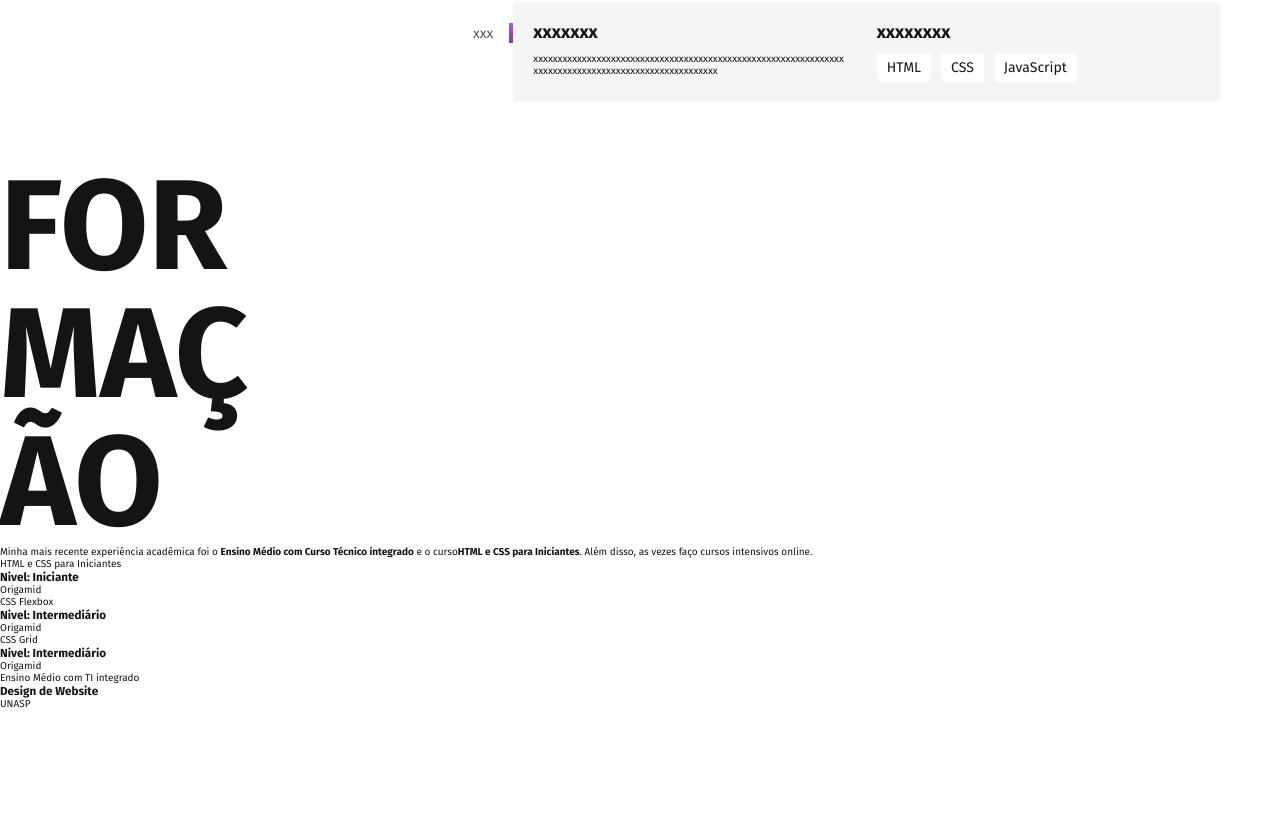
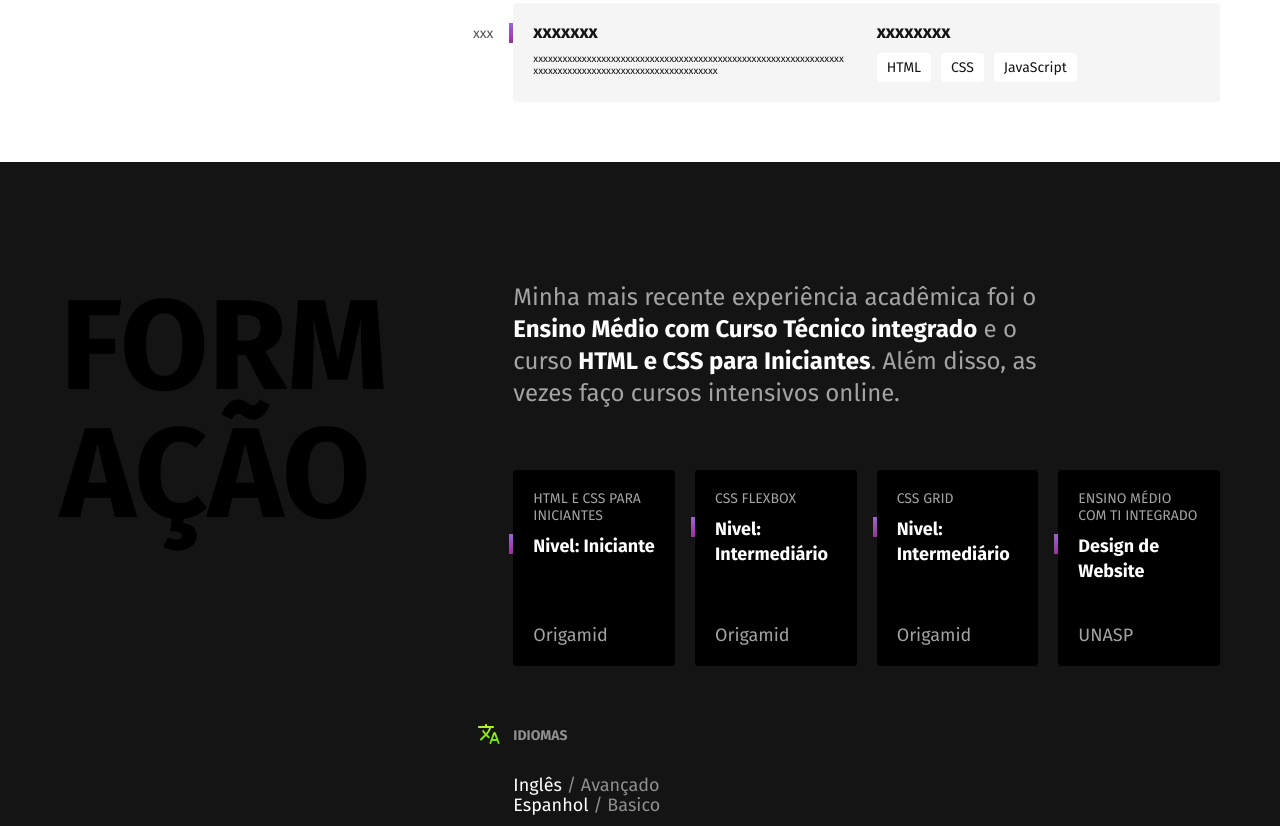
Before and after one commit to kkkkkaua/portifolio, a plain HTML site: page index.html in a window 1280 px wide. Shown: the part 1154-1980 px from the top of the page. Before the commit the page ends 1864 px from the top, so only its background shows below. Drawn offline with Linux system fonts and the light colour scheme.

Commit message:
formacao-end

```diff
--- a/assets/css/experiencia.css
+++ b/assets/css/experiencia.css
@@ -74,9 +74,13 @@
 }
 
 .empresa-txt {
-  font-size: 1.4rem;
-  line-height: 1.4;
+  font-size: 2.4rem;
+  line-height: 1.33;
   color: #525252;
+
+  max-width: 40ch;
+
+  margin-bottom: 6rem;
 }
 
 .empresa-habilidades {
--- a/assets/css/formacao.css
+++ b/assets/css/formacao.css
@@ -0,0 +1,165 @@
+.formacao {
+  background: #141414;
+  color: #fff;
+}
+
+.formacao-container {
+  max-width: 120rem;
+
+  padding: 12rem 2rem;
+  margin: 0 auto;
+
+  display: grid;
+  grid-template-columns: 1fr 2fr;
+  gap: 10rem;
+
+  position: relative;
+}
+
+.formacao-container::after {
+  content: '';
+
+  display: block;
+
+  width: 13rem;
+  height: 10rem;
+
+  background: url('../img/detalhe.svg') no-repeat center;
+
+  position: absolute;
+  bottom: -5rem;
+  left: 2rem;
+}
+
+.formacao .subtitulo {
+  color: #000;
+  max-width: 5ch;
+}
+
+.formacao-txt {
+  font-size: 2.4rem;
+  line-height: 1.33;
+  color: #a3a3a3;
+
+  max-width: 40ch;
+
+  margin-bottom: 6rem;
+}
+
+.formacao-txt strong {
+  color: #fff;
+}
+
+.faculdade-lista {
+  display: flex;
+  flex-wrap: wrap;
+  gap: 2rem;
+
+  margin-bottom: 6rem;
+}
+
+.faculdade {
+  display: flex;
+  flex: 1;
+  flex-direction: column;
+
+  background: #000;
+
+  padding: 2rem;
+
+  border-radius: 0.4rem;
+}
+
+.faculdade-tipo {
+  font-size: 1.4rem;
+  text-transform: uppercase;
+  color: #a3a3a3;
+
+  margin-bottom: 1rem;
+}
+
+.faculdade-curso {
+  font-size: 1.8rem;
+  line-height: 1.4;
+
+  margin-bottom: 4rem;
+  position: relative;
+
+  flex: 1;
+}
+
+.faculdade-curso::before {
+  content: '';
+
+  display: block;
+
+  width: 0.4rem;
+  height: 2rem;
+
+  background: linear-gradient(#96c, #939);
+
+  position: absolute;
+  left: -2.4rem;
+}
+
+.faculdade-instituicao {
+  font-size: 1.8rem;
+  color: #a3a3a3;
+}
+
+.formacao-extra h3 {
+  font-size: 1.4rem;
+  line-height: 1.4;
+  color: #8f8f8f;
+  text-transform: uppercase;
+
+  margin-bottom: 3rem;
+
+  position: relative;
+}
+
+.formacao-extra h3::before {
+  content: '';
+
+  display: block;
+
+  height: 2.4rem;
+  width: 2.4rem;
+  background: url(../img/idiomas.svg) no-repeat center center;
+
+  position: absolute;
+  left: -3.6rem;
+  top: -0.4rem;
+}
+
+.formacao-extra {
+  font-size: 1.8rem;
+  line-height: 1.1;
+  margin-bottom: 2rem;
+}
+
+.formacao-extra span {
+  color: #8f8f8f;
+}
+
+@media (max-width: 800px) {
+  .formacao-container {
+    grid-template-columns: 1fr;
+    gap: 4rem;
+
+    padding: 6rem 2rem;
+  }
+
+  .formacao .subtitulo {
+    color: #fff;
+  }
+
+  .formacao-txt {
+    font-size: 2rem;
+  }
+
+  .formacao-extra h3::before {
+    position: initial;
+    margin-bottom: 1rem;
+  }
+}
--- a/assets/css/global.css
+++ b/assets/css/global.css
@@ -29,6 +29,6 @@ img {
   .subtitulo {
     font-size: 4.8rem;
     text-transform: capitalize;
-    max-width: initial;
+    max-width: initial !important;
   }
 }
--- a/index.html
+++ b/index.html
@@ -93,34 +93,42 @@
           <p class="formacao-txt">
             Minha mais recente experiência acadêmica foi o
             <strong>Ensino Médio com Curso Técnico integrado</strong> e o
-            curso<strong>HTML e CSS para Iniciantes</strong>. Além disso, as
+            curso<strong> HTML e CSS para Iniciantes</strong>. Além disso, as
             vezes faço cursos intensivos online.
           </p>
-          <ul>
-            <li>
-              <span>HTML e CSS para Iniciantes</span>
-              <h3>Nivel: Iniciante</h3>
-              <span>Origamid</span>
+          <ul class="faculdade-lista">
+            <li class="faculdade">
+              <span class="faculdade-tipo">HTML e CSS para Iniciantes</span>
+              <h3 class="faculdade-curso">Nivel: Iniciante</h3>
+              <span class="faculdade-instituicao">Origamid</span>
             </li>
 
-            <li>
-              <span>CSS Flexbox</span>
-              <h3>Nivel: Intermediário</h3>
-              <span>Origamid</span>
+            <li class="faculdade">
+              <span class="faculdade-tipo">CSS Flexbox</span>
+              <h3 class="faculdade-curso">Nivel: Intermediário</h3>
+              <span class="faculdade-instituicao">Origamid</span>
             </li>
 
-            <li>
-              <span>CSS Grid</span>
-              <h3>Nivel: Intermediário</h3>
-              <span>Origamid</span>
+            <li class="faculdade">
+              <span class="faculdade-tipo">CSS Grid</span>
+              <h3 class="faculdade-curso">Nivel: Intermediário</h3>
+              <span class="faculdade-instituicao">Origamid</span>
             </li>
 
-            <li>
-              <span>Ensino Médio com TI integrado</span>
-              <h3>Design de Website</h3>
-              <span>UNASP</span>
+            <li class="faculdade">
+              <span class="faculdade-tipo">Ensino Médio com TI integrado</span>
+              <h3 class="faculdade-curso">Design de Website</h3>
+              <span class="faculdade-instituicao">UNASP</span>
             </li>
           </ul>
+
+          <div class="formacao-extra idiomas">
+            <h3>Idiomas</h3>
+            <ul>
+              <li>Inglês <span>/ Avançado</span></li>
+              <li>Espanhol <span>/ Basico</span></li>
+            </ul>
+          </div>
         </div>
       </div>
     </section>
```
